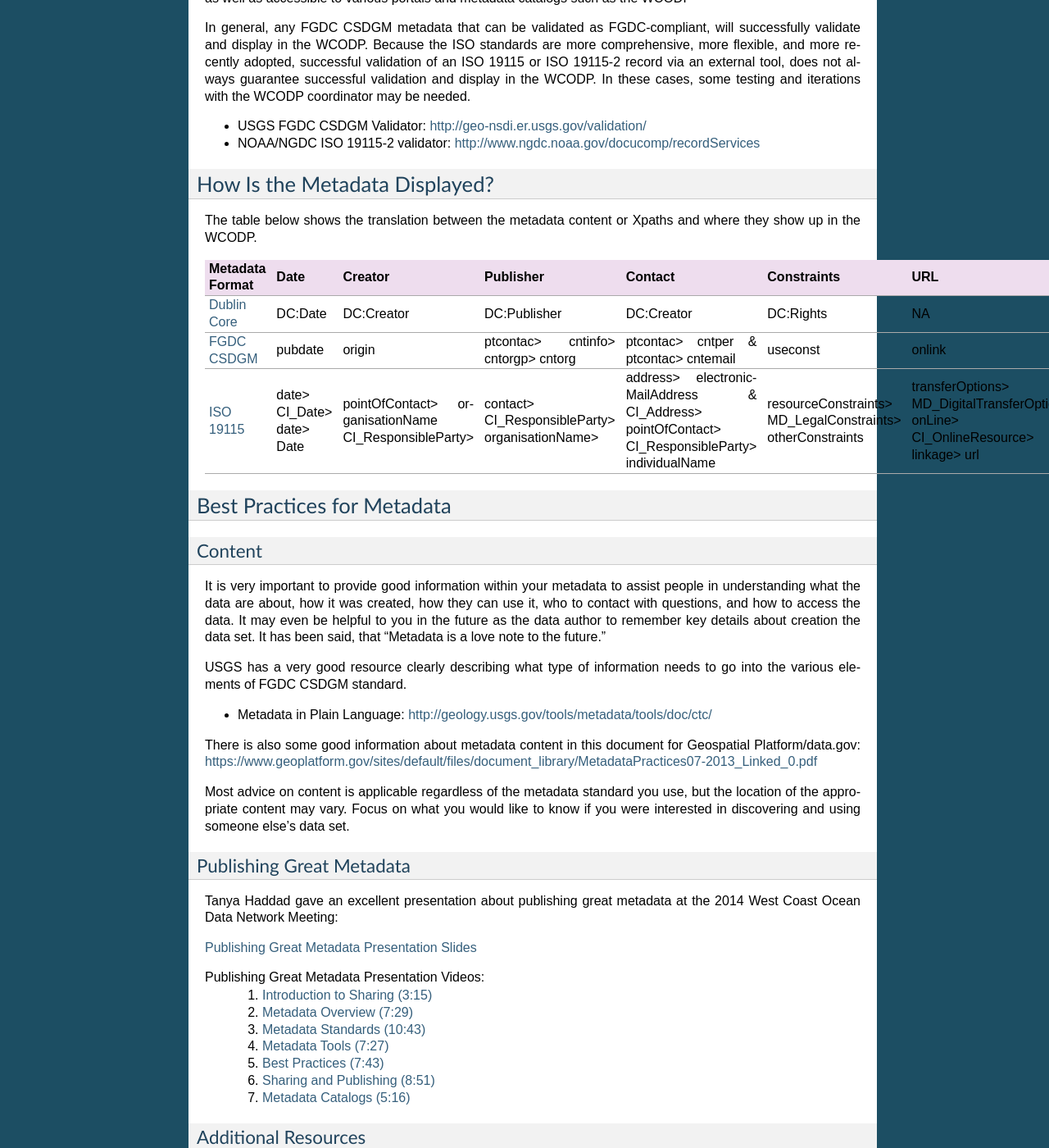
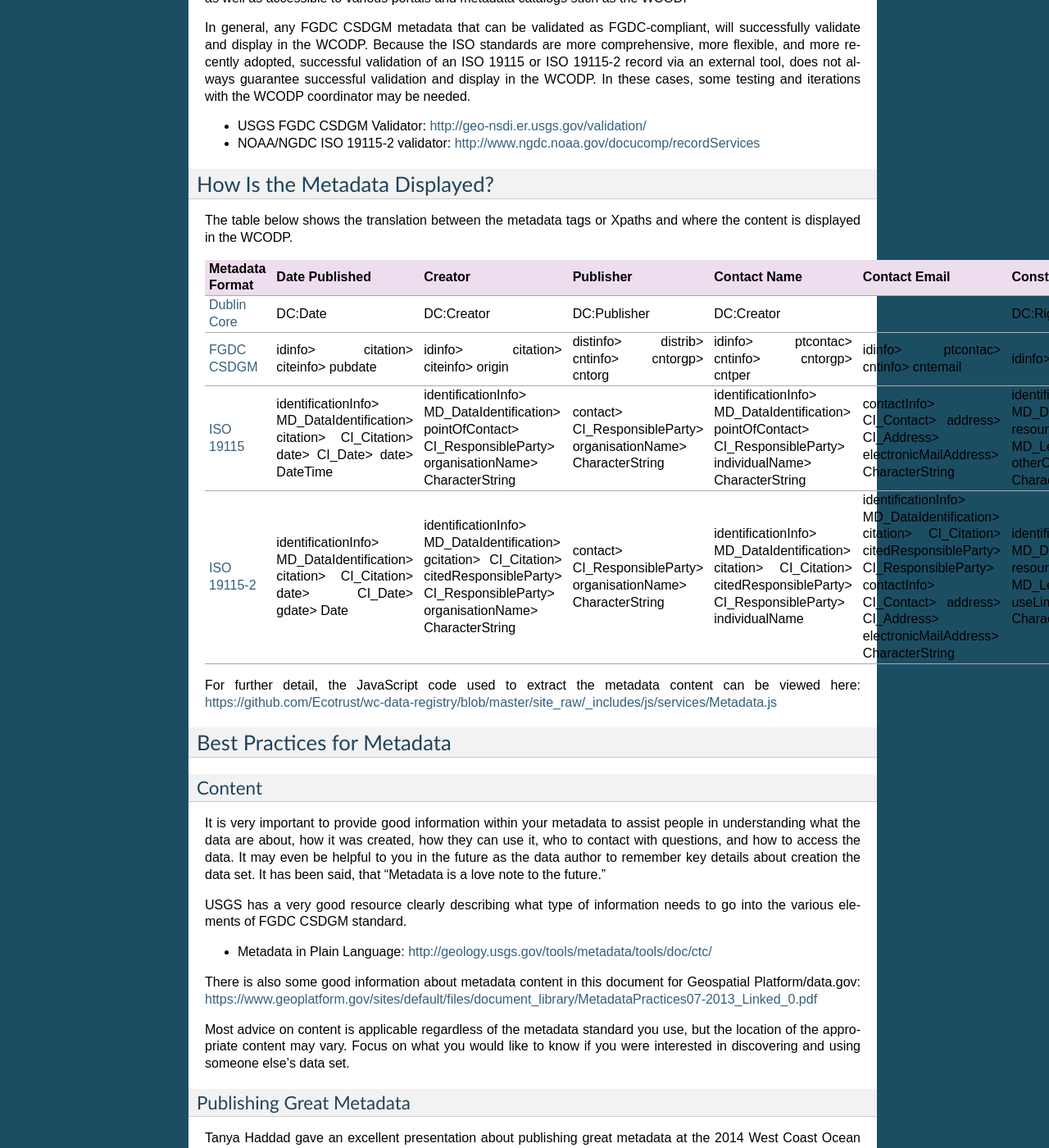
Before and after one commit to WCGA/knowledge-base, a Sphinx documentation site: the page built from docs/metadata/metadata.rst, in a window 1280 px wide and 1400 px high, scrolled down 4544 px. Shown: the whole window at 82% size. Built offline with Sphinx 7.4.7, drawn with Linux system fonts in a browser that asks for light colours.

Commit message:
Updates to metadata tag/display table. Added ISO 19115-2.

```diff
--- a/docs/metadata/metadata.rst
+++ b/docs/metadata/metadata.rst
@@ -183,28 +183,46 @@ In general, any FGDC CSDGM metadata that can be validated as FGDC-compliant, wil
 How Is the Metadata Displayed?
 ==============================
 
-The table below shows the translation between the metadata content or Xpaths and where they show up in the WCODP.
+The table below shows the translation between the metadata tags or Xpaths and where the content is displayed in the WCODP.
 
-=============== ======== ==================== ==================== ======================= ==================== ==========================
-Metadata Format Date     Creator              Publisher            Contact                 Constraints          URL
-=============== ======== ==================== ==================== ======================= ==================== ==========================
-`Dublin Core`_  DC:Date  DC:Creator           DC:Publisher         DC:Creator	           DC:Rights            NA
-`FGDC CSDGM`_   pubdate  origin               ptcontac>            ptcontac>               useconst             onlink
-                                              cntinfo>             cntper &
-                                              cntorgp>             ptcontac>
-                                              cntorg               cntemail
-`ISO 19115`_    date>    pointOfContact>      contact>             address>
-                CI_Date> organisationName     CI_ResponsibleParty> electronicMailAddress & resourceConstraints> transferOptions>
-                date>    CI_ResponsibleParty> organisationName>    CI_Address>             MD_LegalConstraints> MD_DigitalTransferOptions>
-                Date                                               pointOfContact>         otherConstraints     onLine>
-                                                                   CI_ResponsibleParty>                         CI_OnlineResource>
-                                                                   individualName                               linkage>
-                                                                                                                url
-=============== ======== ==================== ==================== ======================= ==================== ==========================
+=============== ====================== ====================== ==================== ======================= ====================== ====================== ==========================
+Metadata Format Date Published         Creator                Publisher            Contact Name            Contact Email          Constraints            URL
+=============== ====================== ====================== ==================== ======================= ====================== ====================== ==========================
+`Dublin Core`_  DC:Date                DC:Creator             DC:Publisher         DC:Creator	                                  DC:Rights              NA
+`FGDC CSDGM`_   idinfo>                idinfo>                distinfo>            idinfo>                 idinfo>                idinfo>                idinfo>
+                citation>              citation>              distrib>             ptcontac>               ptcontac>              useconst               citation>
+                citeinfo>              citeinfo>              cntinfo>             cntinfo>                cntinfo>                                      citeinfo>
+                pubdate                origin                 cntorgp>             cntorgp>                cntemail                                      onlink
+                                                              cntorg               cntper
+
+`ISO 19115`_    identificationInfo>    identificationInfo>    contact>             identificationInfo>     contactInfo>           identificationInfo>
+                MD_DataIdentification> MD_DataIdentification> CI_ResponsibleParty> MD_DataIdentification>  CI_Contact>            MD_DataIdentification> transferOptions>
+                citation>              pointOfContact>        organisationName>    pointOfContact>         address>               resourceConstraints>   MD_DigitalTransferOptions>
+                CI_Citation>           CI_ResponsibleParty>   CharacterString      CI_ResponsibleParty>    CI_Address>            MD_LegalConstraints>   onLine>
+                date>                  organisationName>                           individualName>         electronicMailAddress> otherConstraints>      CI_OnlineResource>
+                CI_Date>               CharacterString                             CharacterString         CharacterString        CharacterString        linkage>
+                date>                                                                                                                                    url
+                DateTime
+`ISO 19115-2`_  identificationInfo>    identificationInfo>    contact>             identificationInfo>     identificationInfo>    identificationInfo>
+                MD_DataIdentification> MD_DataIdentification> CI_ResponsibleParty> MD_DataIdentification>  MD_DataIdentification> MD_DataIdentification> transferOptions>
+                citation>              gcitation>             organisationName>    citation>               citation>              resourceConstraints>   MD_DigitalTransferOptions>
+                CI_Citation>           CI_Citation>           CharacterString      CI_Citation>            CI_Citation>           MD_LegalConstraints>   onLine>
+                date>                  citedResponsibleParty>                      citedResponsibleParty>  citedResponsibleParty> useLimitation>         CI_OnlineResource>
+                CI_Date>               CI_ResponsibleParty>                        CI_ResponsibleParty>    CI_ResponsibleParty>   CharacterString        linkage>
+                gdate>                 organisationName>                           individualName          contactInfo>                                  url
+                Date                   CharacterString                                                     CI_Contact>
+                                                                                                           address>
+                                                                                                           CI_Address>
+                                                                                                           electronicMailAddress>
+                                                                                                           CharacterString
+=============== ====================== ====================== ==================== ======================= ====================== ====================== ==========================
+
+For further detail, the JavaScript code used to extract the metadata content can be viewed here: https://github.com/Ecotrust/wc-data-registry/blob/master/site_raw/_includes/js/services/Metadata.js
 
 .. _Dublin Core: http://dublincore.org/
 .. _FGDC CSDGM:  http://www.fgdc.gov/metadata/geospatial-metadata-standards
 .. _ISO 19115: http://www.iso.org/iso/catalogue_detail.htm?csnumber=26020
+.. _ISO 19115-2: http://www.iso.org/iso/catalogue_detail.htm?csnumber=39229
 
 
 Best Practices for Metadata
```
